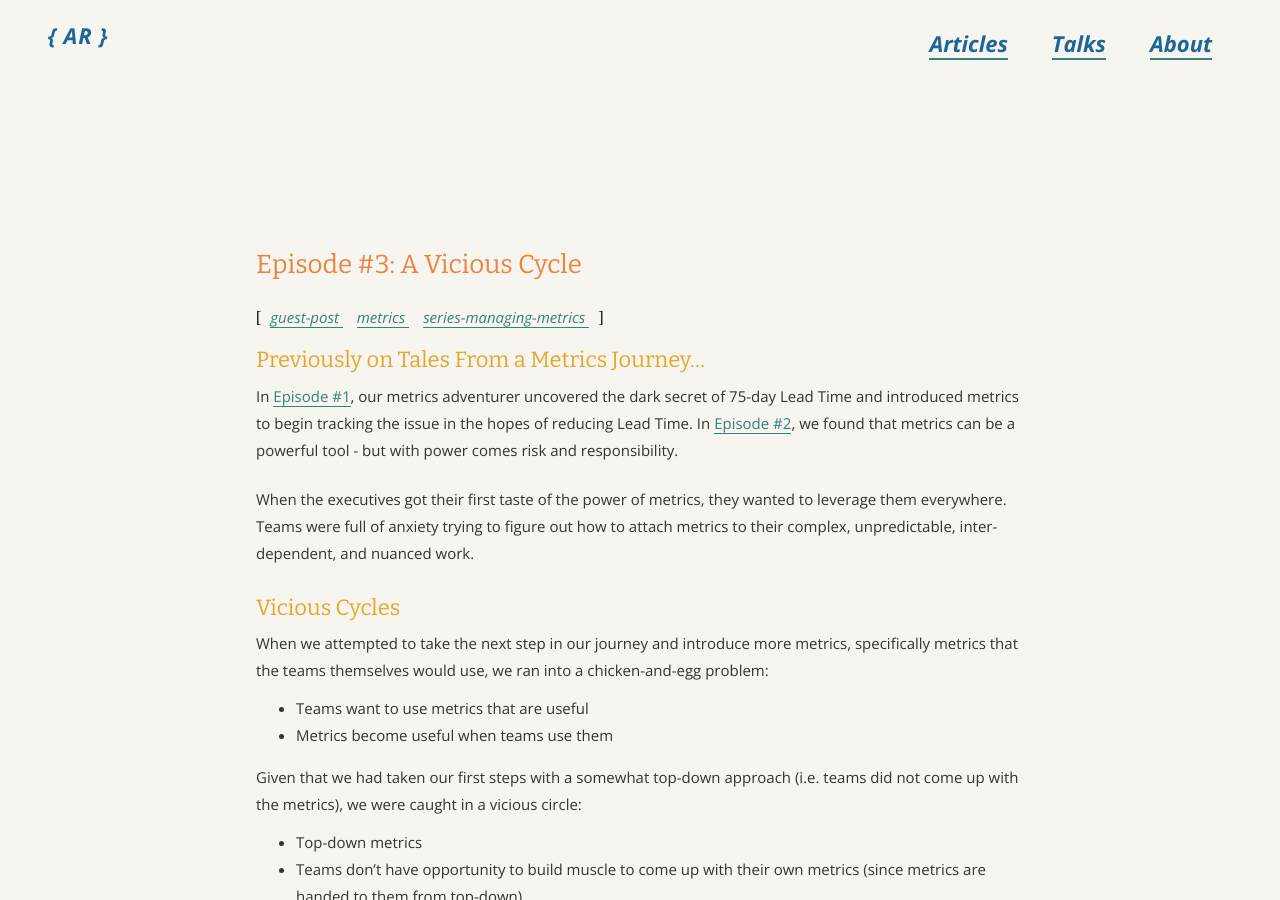
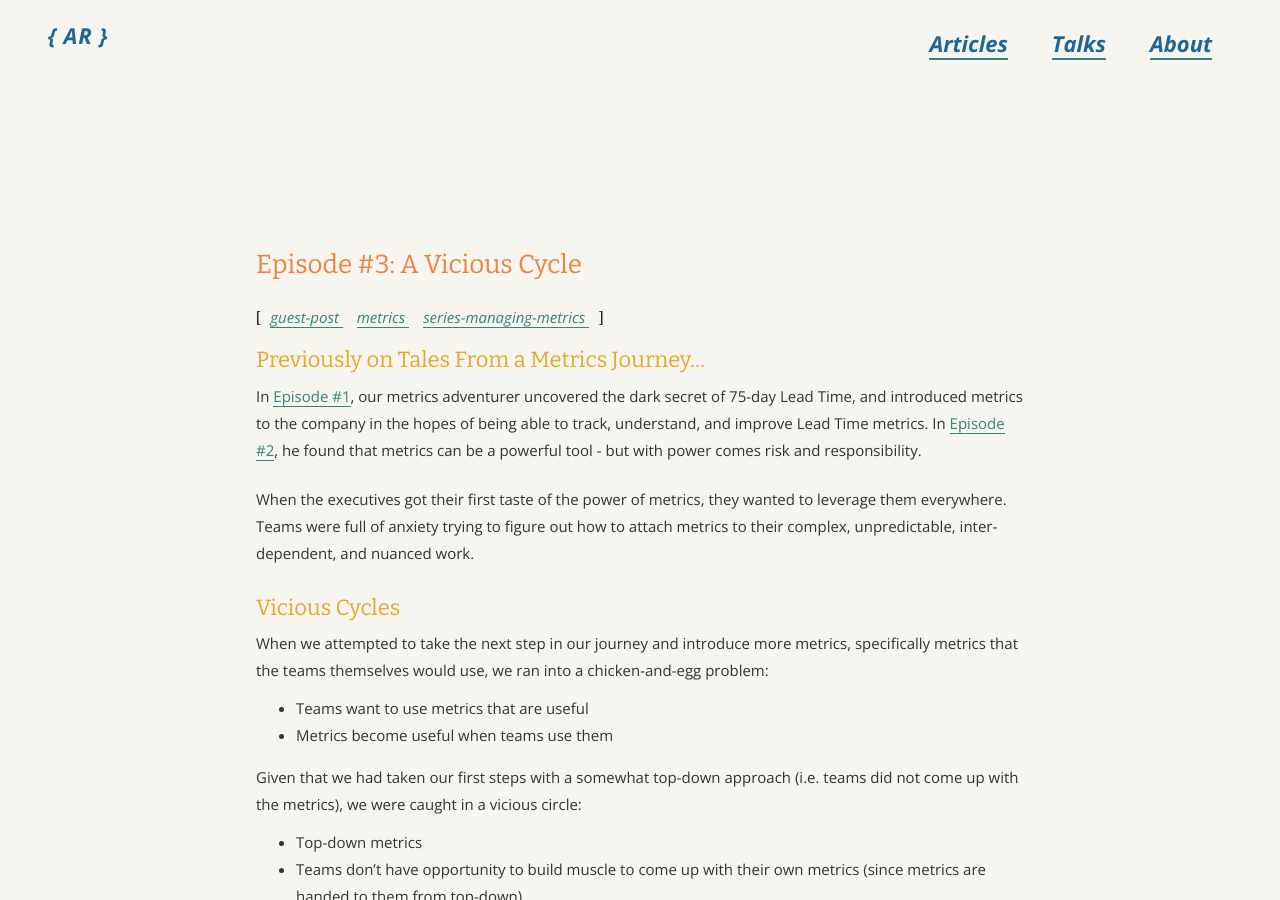
Before and after one commit to angelariggs/angelariggs.github.io, a Jekyll site: the page built from _posts/2022-04-13-metrics-ep3.md, in a window 1280 px wide and 900 px high. Built offline with Jekyll 4.4.1, drawn with Linux system fonts in a browser that asks for light colours; comment, search, counter and statistics services are not loaded.

Commit message:
some intro tweaks

```diff
--- a/_posts/2022-04-13-metrics-ep3.md
+++ b/_posts/2022-04-13-metrics-ep3.md
@@ -9,7 +9,7 @@ tags: guest-post metrics series-managing-metrics
 
 ## Previously on Tales From a Metrics Journey…
 
-In [Episode #1]({% post_url 2022-03-30-metricsep1 %}), our metrics adventurer uncovered the dark secret of 75-day Lead Time and introduced metrics to begin tracking the issue in the hopes of reducing Lead Time. In [Episode #2]({% post_url 2022-03-31-metrics-ep2 %}), we found that metrics can be a powerful tool - but with power comes risk and responsibility.
+In [Episode #1]({% post_url 2022-03-30-metricsep1 %}), our metrics adventurer uncovered the dark secret of 75-day Lead Time, and introduced metrics to the company in the hopes of being able to track, understand, and improve Lead Time metrics. In [Episode #2]({% post_url 2022-03-31-metrics-ep2 %}), he found that metrics can be a powerful tool - but with power comes risk and responsibility.
 
 When the executives got their first taste of the power of metrics, they wanted to leverage them everywhere. Teams were full of anxiety trying to figure out how to attach metrics to their complex, unpredictable, inter-dependent, and nuanced work.
 
```
